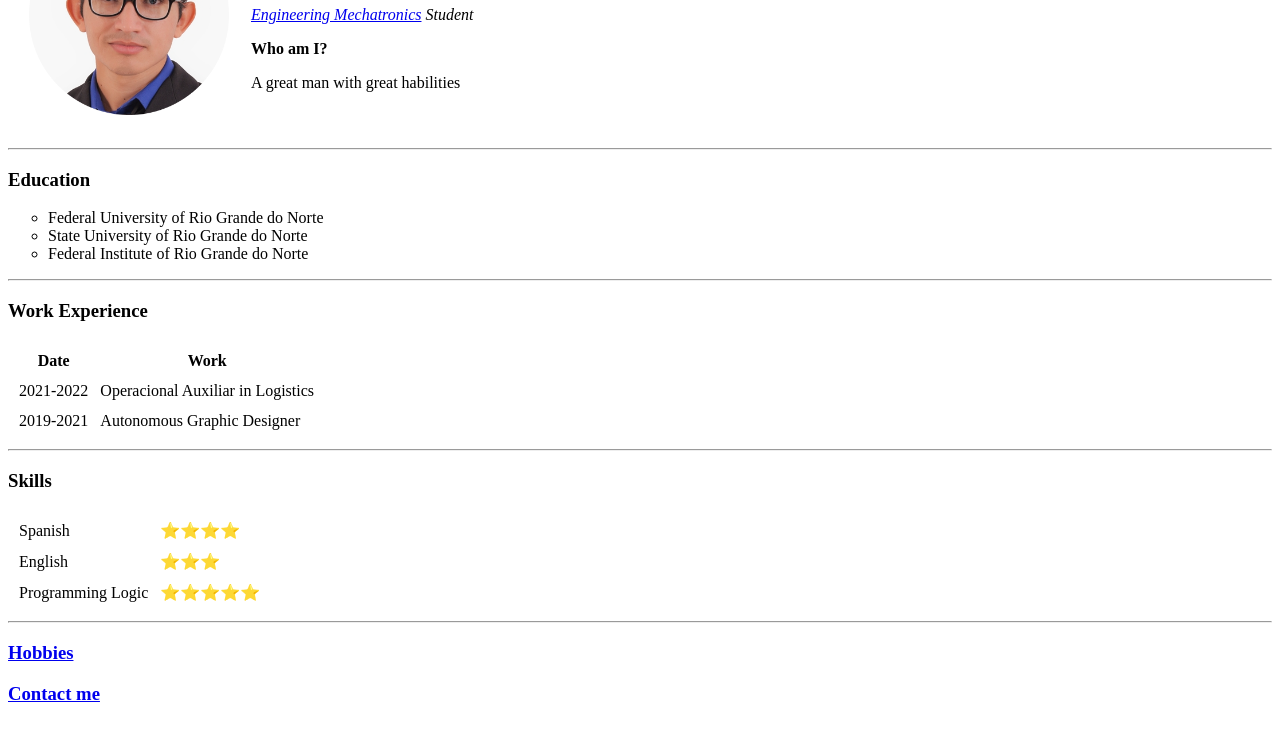
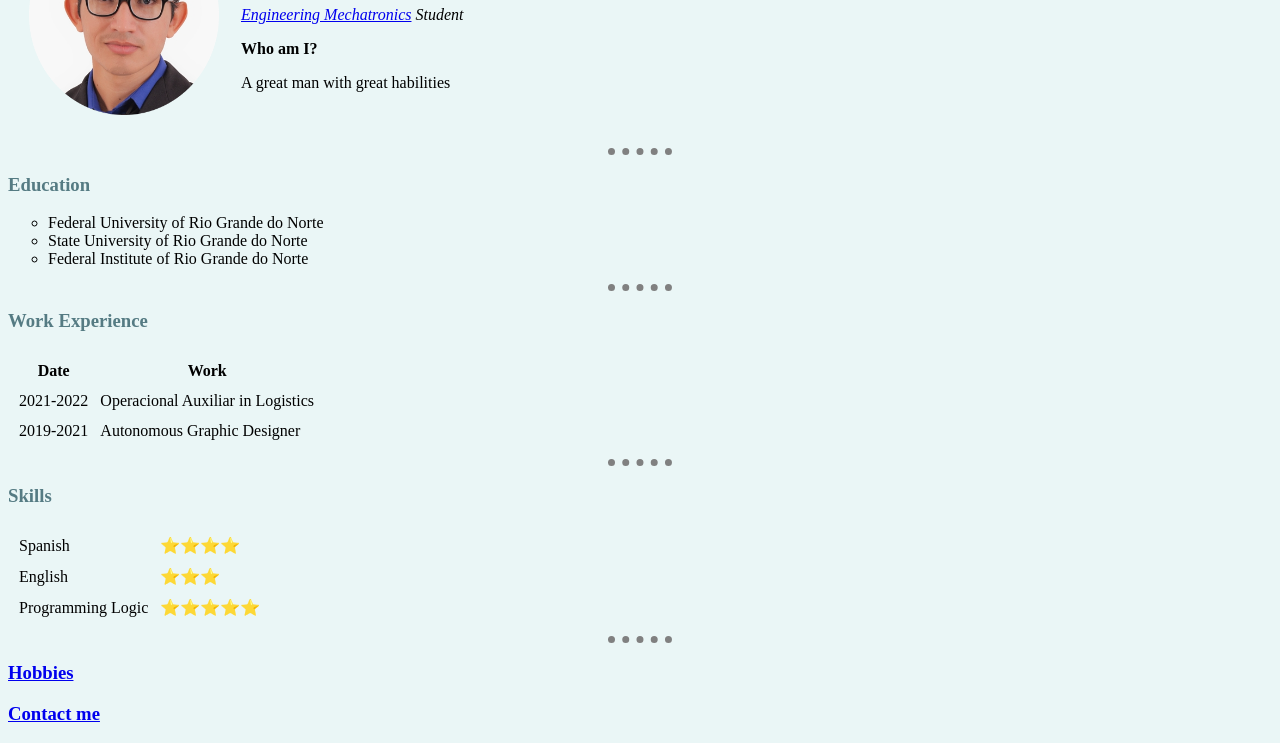
Before and after one commit to rodrigols-10/cv, a plain HTML site: page index.html in a window 1280 px wide. Shown: the part 114-857 px from the top of the page. Drawn offline with Linux system fonts and the light colour scheme.

Commit message:
Fixing code

```diff
--- a/index.html
+++ b/index.html
@@ -4,7 +4,7 @@
 <head>
   <meta charset="utf-8">
   <title>Rodrigo's Profile</title>
-  <link rel="text/stylesheet" href="CSS/styles.css"/>
+  <link rel="stylesheet" href="CSS/styles.css"/>
 </head>
 
 <body>
```
